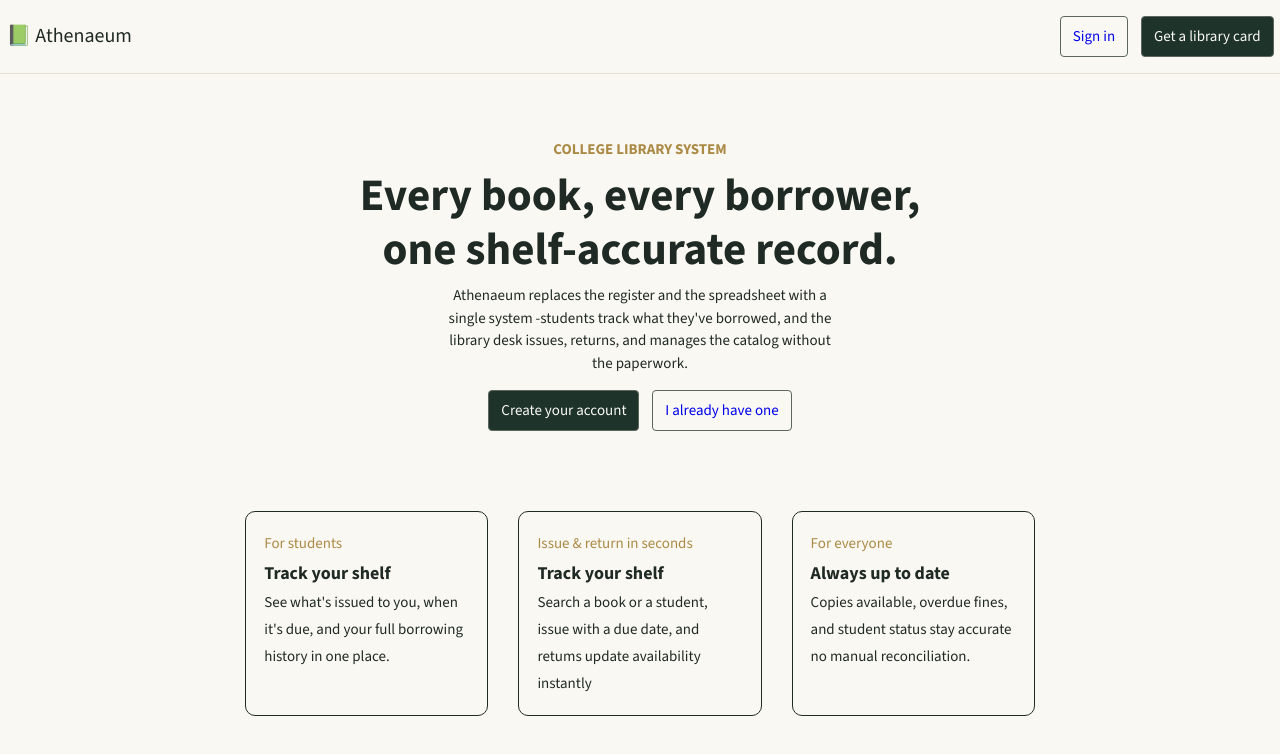
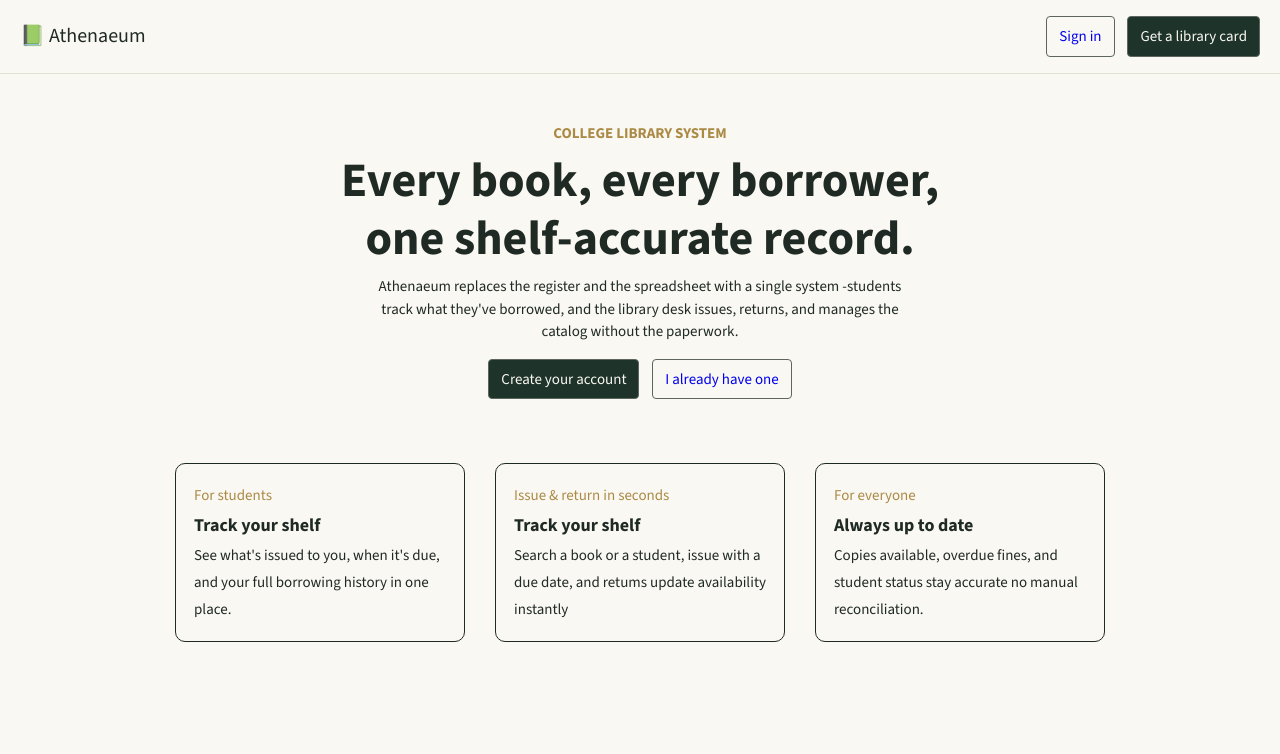
Before and after one commit to VatsCoder/Library-Management-System, a React (Vite) app: page / in a window 1280 px wide. Shown: the top 754 px of the page. Built offline with nearby package versions, Linux system fonts and the light colour scheme; no server answers; the HTML template or start-up script is replaced by a standard one.

Commit message:
Fixed UI

```diff
--- a/src/App.css
+++ b/src/App.css
@@ -58,10 +58,10 @@ button{
 .home-nav{
   display: flex;
   align-content: center;
-  justify-content: space-evenly;
-  gap: 72vw;
+  justify-content: space-between;
   border-bottom:1px solid var(--mist);
   align-items: center;
+  padding:0 20px;
 }
 .brand{
   font-size: 20px;
@@ -85,29 +85,33 @@ button{
 .lib-head{
   display: grid;
   justify-items: center;
-  margin: 8vh 0;
+  margin: 6vh 0;
 }
 .lib-head h4{
   color: var(--brass);
 }
 .lib-head h1{
-  font-size: 3em;
+  font-size: clamp(2rem, 5vw, 3rem);
   text-align: center;
-  width: 50vw;
+  width: 100%;
+  max-width: 634px;
   line-height: 1.2;
   padding: 8px 0;
 }
 .lib-head p{
-  width: 31vw;
+  width: 86vw;
   text-align: center;
+  max-width: 525px;
 }
 .cards{
   display: flex;
   gap: 30px;
   justify-content: center;
+  flex-wrap: wrap;
 }
 .card-1,.card-2,.card-3 {
-  width: 19vw;
+  width: 70%;
+  max-width: 290px;
   border: 1px solid;
   line-height: 1.8;
   padding: 18px;
--- a/vite.config.js
+++ b/vite.config.js
@@ -11,7 +11,7 @@ export default defineConfig({
   server: {
     proxy: {
       '/api': {
-        target: 'https://library-management-system-2m2j.onrender.com',
+        target: 'http://localhost:3000',
         changeOrigin: true,
       },
     },
```
